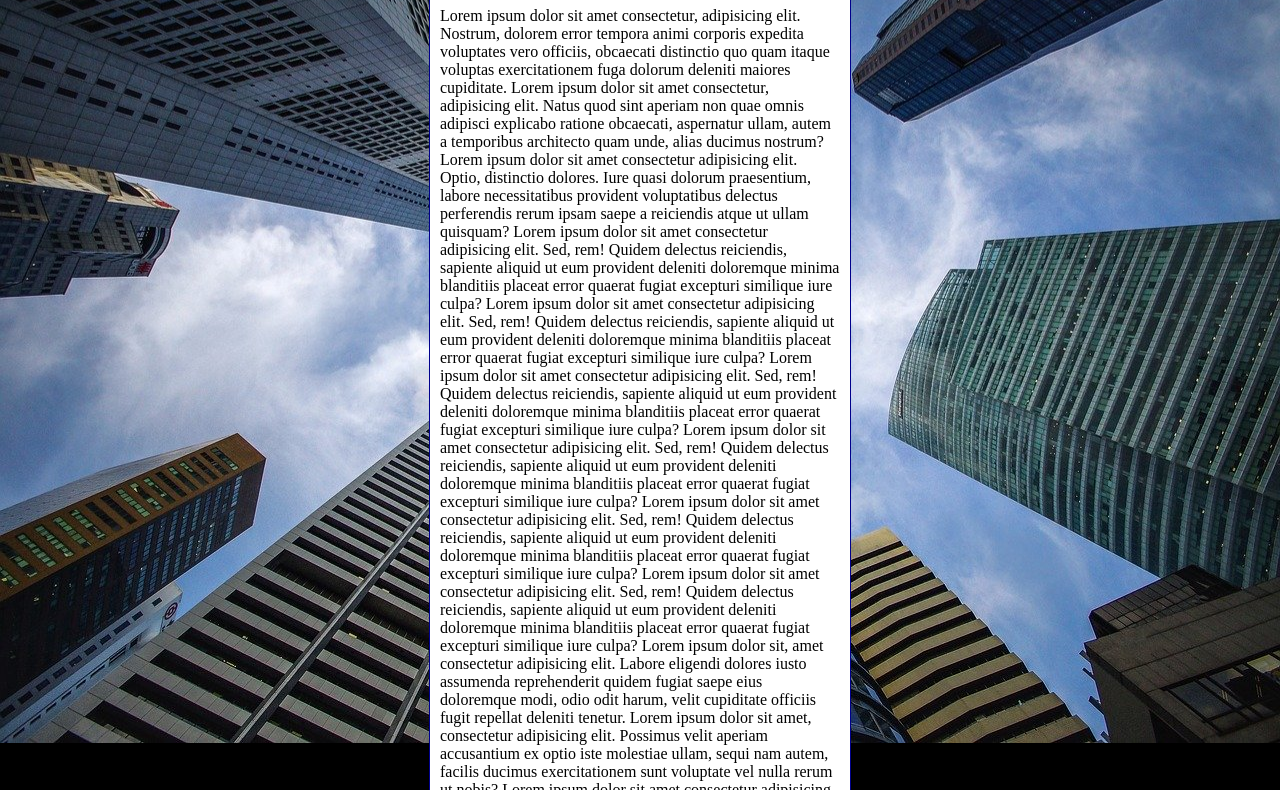
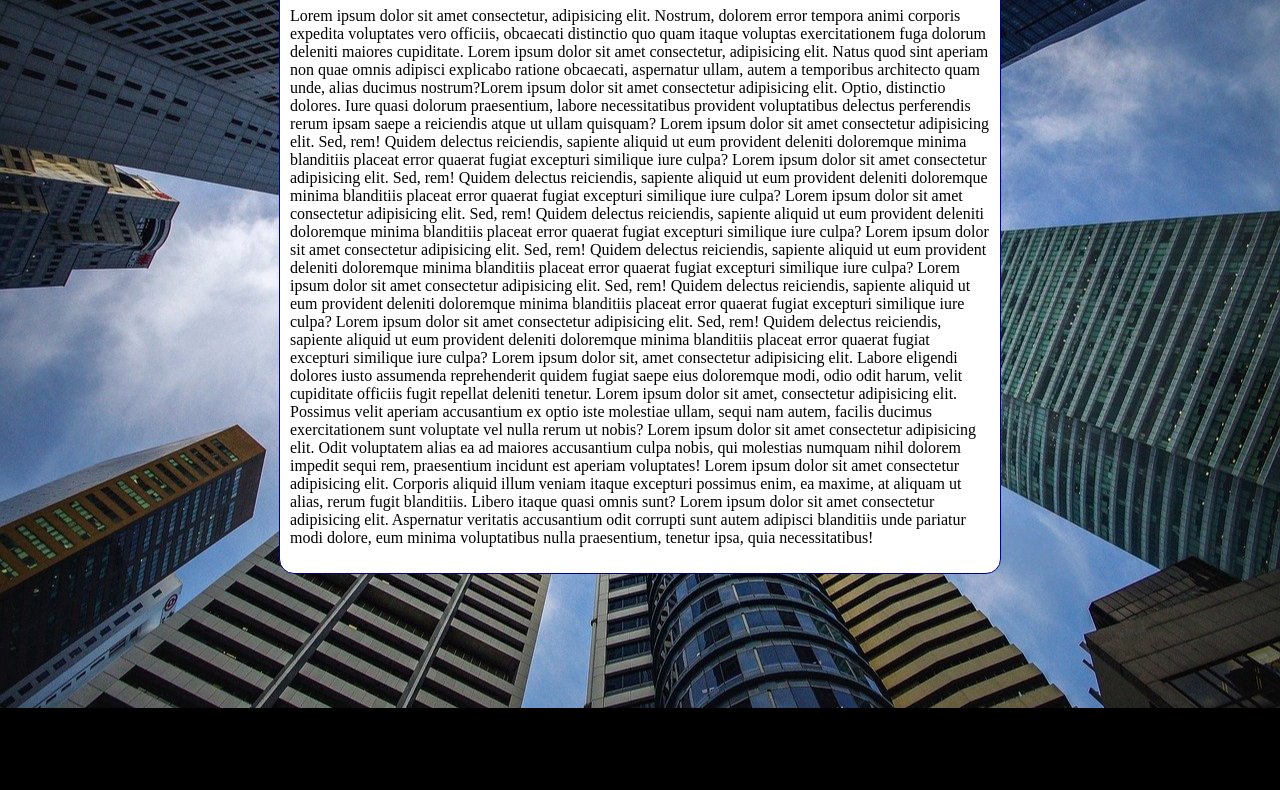
Before and after one commit to FelipeSDS23/html-css, a plain HTML site: page exercicios/ex022/fundo006.html in a window 1280 px wide. Shown: the part 92-882 px from the top of the page. After the commit the page ends 800 px from the top, so only its background shows below. Drawn offline with Linux system fonts and the light colour scheme.

Commit message:
Update fundo006.html

```diff
--- a/exercicios/ex022/fundo006.html
+++ b/exercicios/ex022/fundo006.html
@@ -7,16 +7,21 @@
     <title>Document</title>
     <style>
         body{
+            /*
             height: 100vh;
             background-color: black;
             background-image: url(imagens/wallpaper002.jpg);
             background-position: center center;
             background-repeat: no-repeat;
             background-size: cover;
+            background-attachment: fixed;
+            */
+            background: black url(imagens/wallpaper002.jpg) center center no-repeat fixed;
+            background-size: cover;
         }
         main{
             background-color: white;
-            width: 400px;
+            max-width: 700px;
             padding: 10px;
             margin: auto;
             border: 1px solid darkblue;
```
